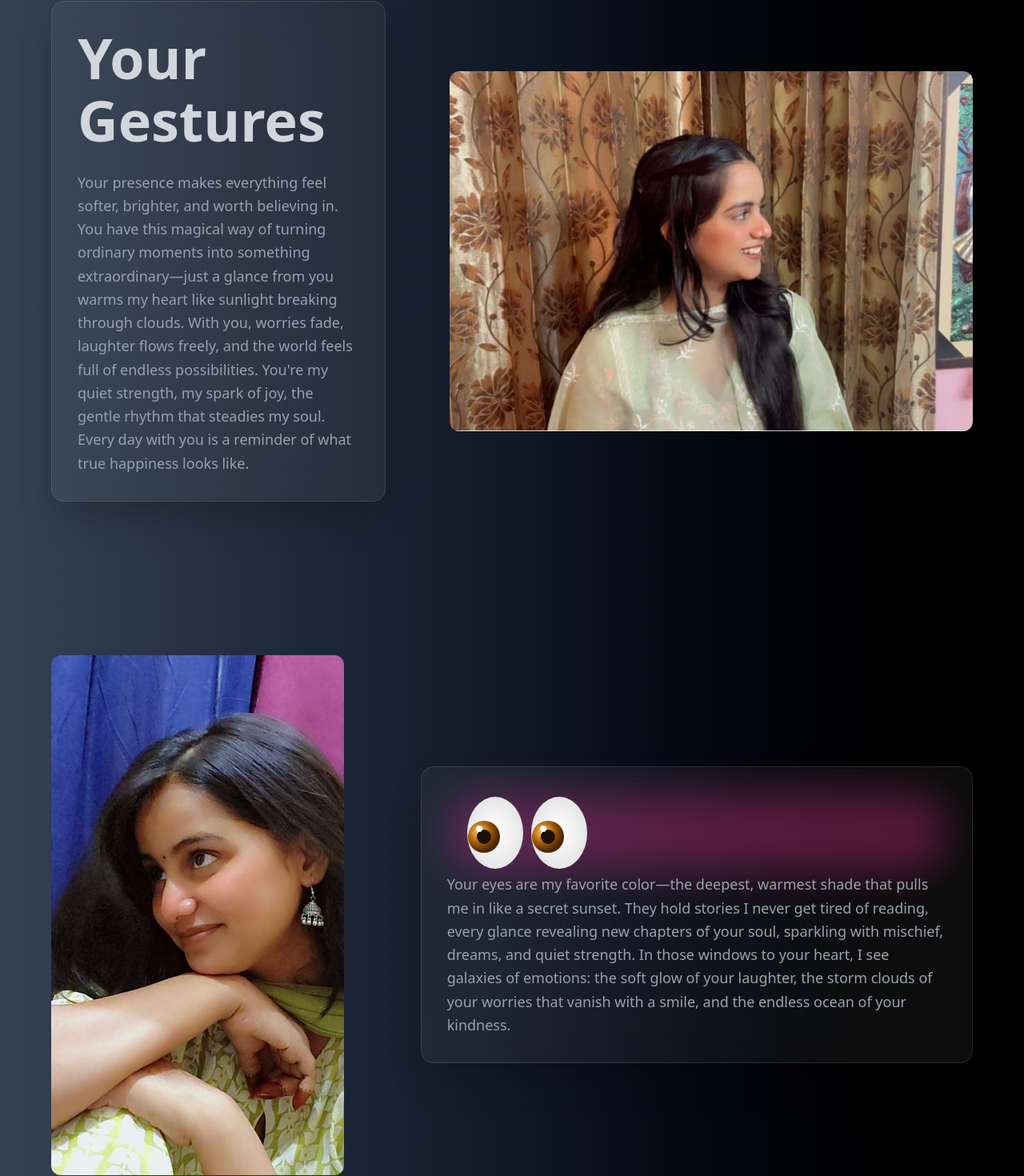
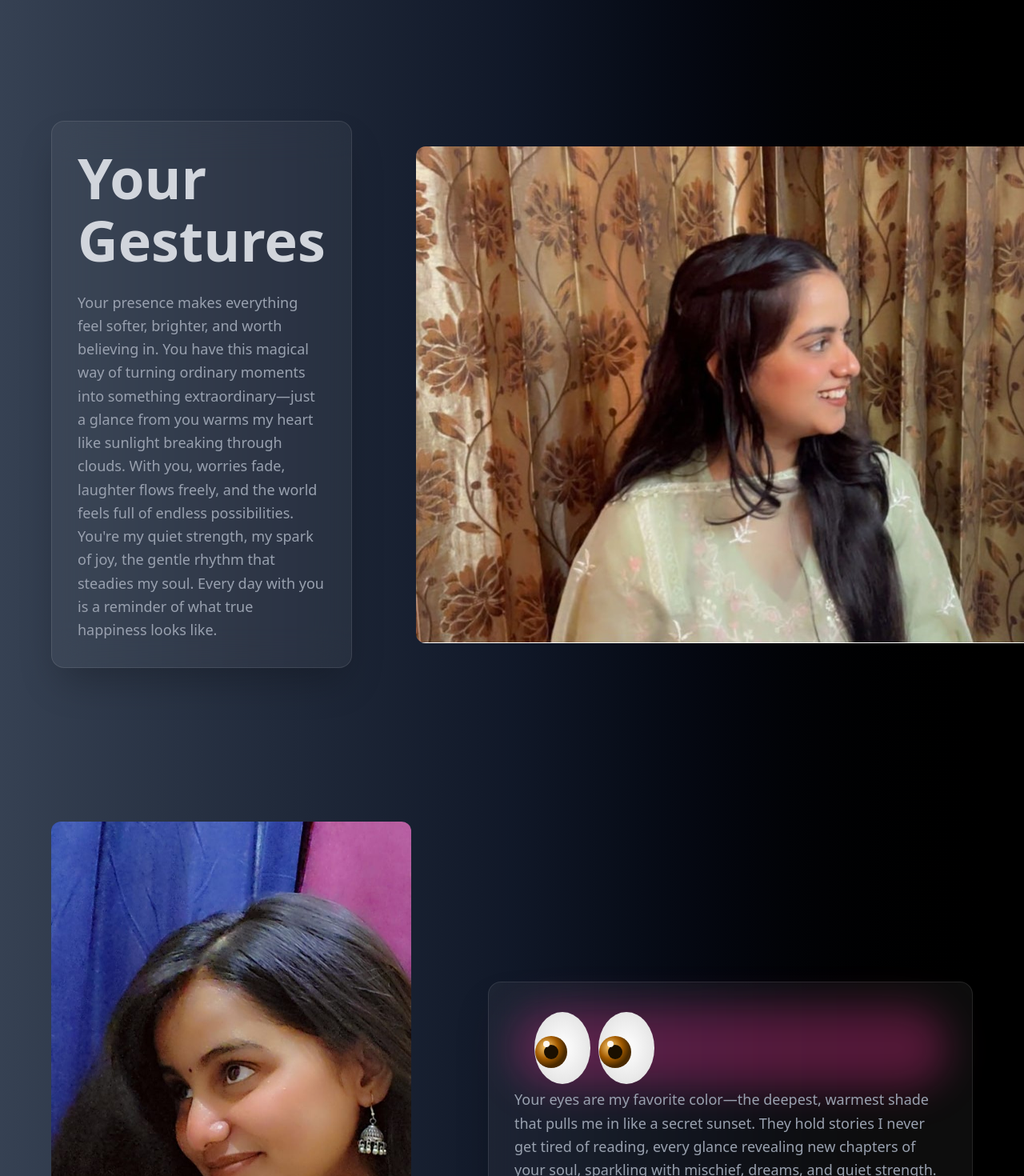
Before and after one commit to syedali-110/new-year, a React (Vite) app: page / in a window 1280 px wide. Shown: the part 885-2355 px from the top of the page at 80% size. Built offline with nearby package versions, Linux system fonts and the light colour scheme.

Commit message:
Initial commit

```diff
--- a/src/App.jsx
+++ b/src/App.jsx
@@ -63,7 +63,7 @@ export default function Hero() {
           <img
             src="/saba2.jpeg"
             alt="hero"
-            className="rounded-xl w-[300] h-[650px] transition-transform duration-700 hover:scale-[1.04] hover:rotate-1"
+            className="rounded-xl w-[300] h-screen transition-transform duration-700 hover:scale-[1.04] hover:rotate-1"
           />
         </div>
 
@@ -80,7 +80,7 @@ export default function Hero() {
           </h1>
         </div>
 
-        <span className="text-pink-600 text-[80px] sm:text-[100px] md:text-[190px] absolute top-[2rem] sm:top-[2.5rem] md:top-[5.1rem] left-[4rem] sm:left-[6rem] md:left-[29.75rem]">
+        <span className="text-pink-600 text-[80px] sm:text-[100px] md:text-[190px] absolute top-[2rem] sm:top-[2.5rem] md:top-[7.1rem] left-[4rem] sm:left-[6rem] md:left-[32.75rem]">
           “
         </span>
       </section>
@@ -106,7 +106,7 @@ export default function Hero() {
         <img
           src="/saba1.jpeg"
           alt="quote"
-          className="rounded-xl w-[200] h-[450px] transition-transform duration-700 hover:scale-[1.04] hover:rotate-1"
+          className="rounded-xl w-[600] max-h-fit  transition-transform duration-700 hover:scale-[1.04] hover:rotate-1"
         />
       </section>
 
@@ -115,7 +115,7 @@ export default function Hero() {
         <img
           src="/saba5.jpeg"
           alt="eyes"
-          className="rounded-xl w-[300] h-[650px] transition-transform duration-700 hover:scale-[1.04] hover:rotate-1"
+          className="rounded-xl max-w-7xl max-h-dvh transition-transform duration-700 hover:scale-[1.04] hover:rotate-1"
         />
 
         <div className="backdrop-blur-xl bg-white/5 border border-white/10 rounded-2xl p-8 shadow-2xl">
@@ -162,7 +162,7 @@ export default function Hero() {
         <img
           src="/saba8.jpeg"
           alt="final"
-          className="rounded-xl w-[300] h-[650px] transition-transform duration-700 hover:scale-[1.04] hover:rotate-1"
+          className="rounded-xl max-w-7xl max-h-dvh transition-transform duration-700 hover:scale-[1.04] hover:rotate-1"
         />
       </section>
 
@@ -171,7 +171,7 @@ export default function Hero() {
         <img
           src="/saba4.jpeg"
           alt="smile"
-          className="rounded-xl w-[300] h-[650px] transition-transform duration-700 hover:scale-[1.04] hover:rotate-1"
+          className="rounded-xl max-w-7xl max-h-dvh transition-transform duration-700 hover:scale-[1.04] hover:rotate-1"
         />
 
         <div className="backdrop-blur-xl bg-white/5 border border-white/10 rounded-2xl p-8 shadow-2xl">
```
